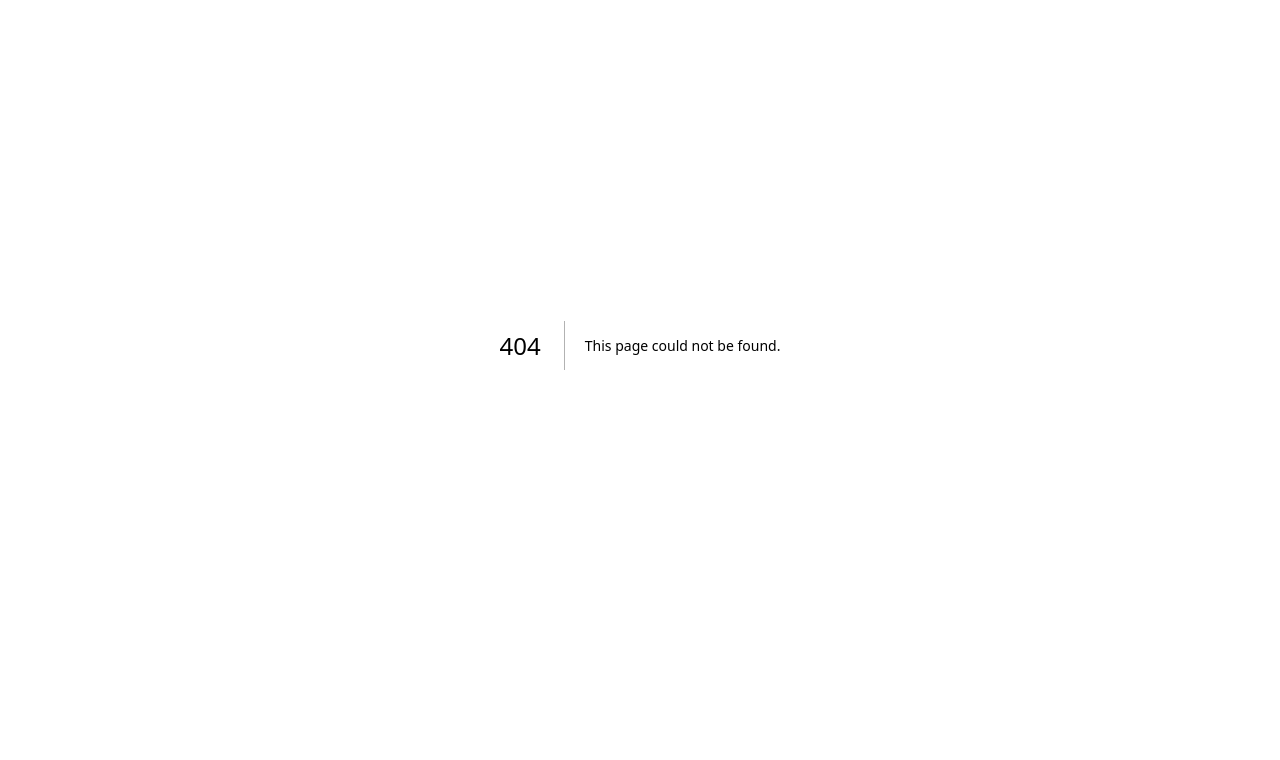
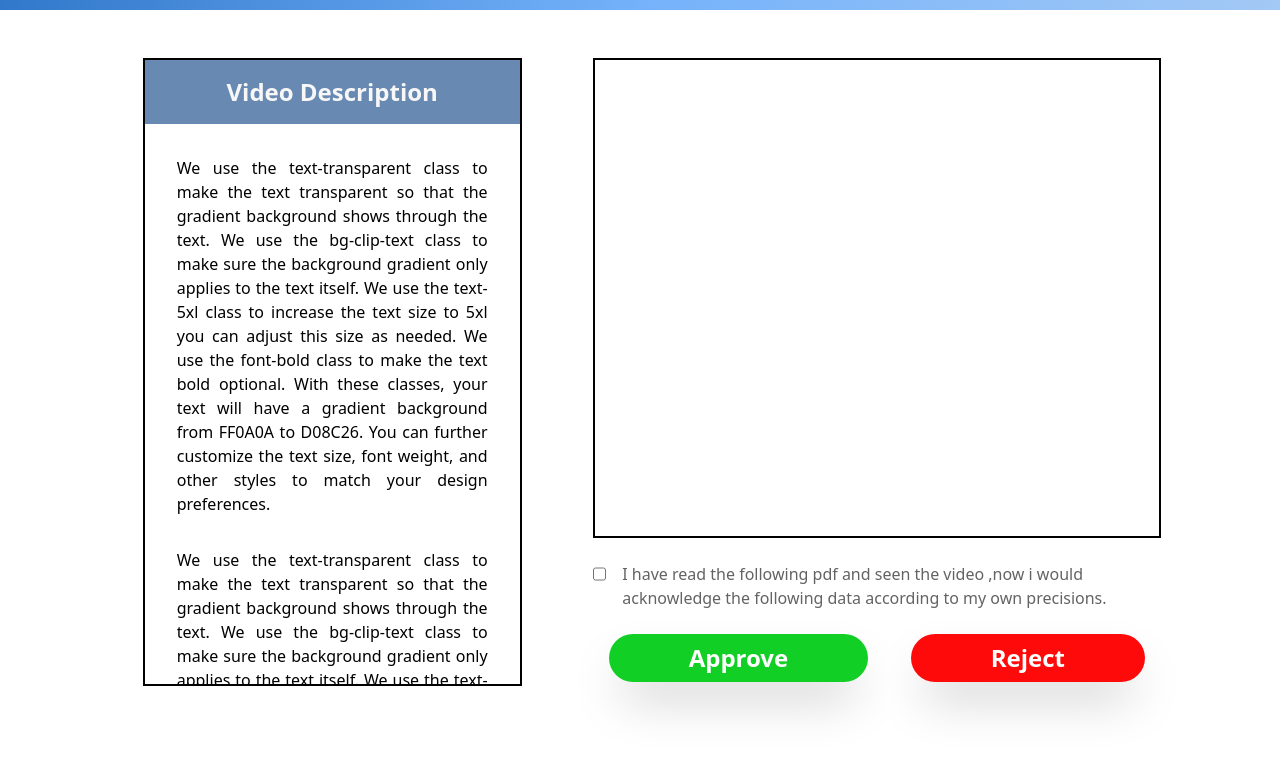
Before and after one commit to SIH-loading/press-agency, a Next.js app: page /admin/status/accept/video-description in a window 1280 px wide. Before the commit this address had no page. Shown: the part 208-968 px from the top of the page. Built offline with nearby package versions, Linux system fonts and the light colour scheme.

Commit message:
video description page added

```diff
--- a/app/admin/layout.js
+++ b/app/admin/layout.js
@@ -5,11 +5,9 @@
 
 export default function Layout(props) {
   return (
-    <html>
-      <body className="">
-        <NavbarAdmin />
-        <div className="">{props.children}</div>
-      </body>
-    </html>
+    <>
+      <NavbarAdmin />
+      <div className="">{props.children}</div>
+    </>
   );
 }
--- /dev/null
+++ b/app/admin/status/accept/video-description/page.js
@@ -0,0 +1,90 @@
+"use client";
+import React, { useState } from "react";
+
+export default function VideoDescription() {
+  const [dropdown, setdropdownOpen] = useState(false);
+
+  const handleFunction = () => {
+    setdropdownOpen(!dropdown);
+  };
+  return (
+    <section className="flex justify-center items-start flex-row w-full h-full p-12">
+      <div className=" w-2/5 h-full flex justify-end items-center">
+        <div className="flex flex-col justify-center items-center w-4/5 border-black border-2">
+          <h1 className="w-full bg-[#6789B2] py-4 text-center font-semibold text-2xl text-[#F7F7F7]">
+            Video Description
+          </h1>
+          <div className="text-justify p-8 overflow-y-auto h-[70vh] flex flex-col gap-y-8">
+            <p>
+              We use the text-transparent class to make the text transparent so
+              that the gradient background shows through the text. We use the
+              bg-clip-text class to make sure the background gradient only
+              applies to the text itself. We use the text-5xl class to increase
+              the text size to 5xl you can adjust this size as needed. We use
+              the font-bold class to make the text bold optional. With these
+              classes, your text will have a gradient background from FF0A0A to
+              D08C26. You can further customize the text size, font weight, and
+              other styles to match your design preferences.
+            </p>
+            <p>
+              We use the text-transparent class to make the text transparent so
+              that the gradient background shows through the text. We use the
+              bg-clip-text class to make sure the background gradient only
+              applies to the text itself. We use the text-5xl class to increase
+              the text size to 5xl you can adjust this size as needed. We use
+              the font-bold class to make the text bold optional. With these
+              classes, your text will have a gradient background from FF0A0A to
+              D08C26. You can further customize the text size, font weight, and
+              other styles to match your design preferences.
+            </p>
+          </div>
+        </div>
+      </div>
+      <div className="flex flex-col justify-start items-center w-3/5 h-full">
+        <div className="flex flex-col justify-center items-center w-4/5 gap-6">
+          <div className="flex justify-center items-center w-full border-black border-2 min-h-[60vh] p-8"></div>
+          <div className="flex justify-start items-start gap-4">
+            <input
+              type="checkbox"
+              id="myCheckbox"
+              class="form-checkbox text-green-600 h-6 w-6"
+            />
+            <p className="text-[#626362]">
+              I have read the following pdf and seen the video ,now i would
+              acknowledge the following data according to my own precisions.
+            </p>
+          </div>
+          <div className="w-full justify-between items-center px-4 flex">
+            <button
+              onClick={handleFunction}
+              className=" py-2 px-20 gap-2 flex justify-center items-center font-semibold text-2xl bg-[#11CF24] rounded-3xl text-white shadow-2xl"
+            >
+              Approve
+            </button>
+            <button className=" py-2 px-20 gap-2 flex justify-center items-center font-semibold text-2xl bg-[#FF0A0A] rounded-3xl text-white shadow-2xl">
+              Reject
+            </button>
+          </div>
+        </div>
+      </div>
+      {dropdown && (
+        <div className="absolute backdrop-blur-xl bg-[#ffffff50] h-4/5 w-full flex justify-center items-center">
+          <div className="border-2 border-black w-[900px] flex justify-center items-start h-[500px] bg-white">
+            <div className="h-full w-full flex justify-center items-center gap-y-10 flex-col">
+              <h1 className="text-2xl text-center w-2/3">
+                Your decision would be declared and will be forwarded to the
+                respective user with approval letter.
+              </h1>
+              <button
+                onClick={handleFunction}
+                className=" py-2 px-20 gap-2 flex justify-center items-center font-semibold text-2xl bg-[#F58513] rounded-3xl text-white shadow-2xl"
+              >
+                Go Back
+              </button>
+            </div>
+          </div>
+        </div>
+      )}
+    </section>
+  );
+}
--- a/app/page.js
+++ b/app/page.js
@@ -3,7 +3,7 @@
 export default function Home() {
   return (
     <main>
-      <h1 className="text-5xl">Landing Page</h1>
+      <h1 className="text-5xl min-h-screen">Landing Page</h1>
     </main>
   );
 }
--- a/app/press-agency/layout.js
+++ b/app/press-agency/layout.js
@@ -5,11 +5,9 @@
 
 export default function Layout(props) {
   return (
-    <html>
-      <body className="">
-        <NavbarPress />
-        <div className="">{props.children}</div>
-      </body>
-    </html>
+    <>
+      <NavbarPress />
+      <div className="">{props.children}</div>
+    </>
   );
 }
```
